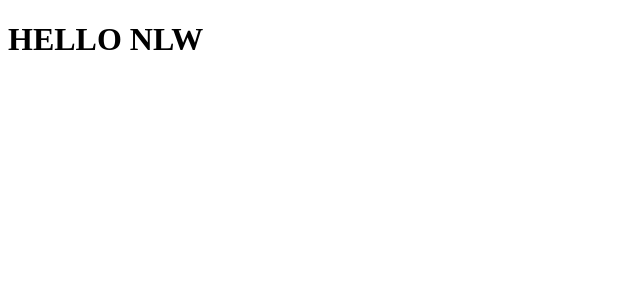
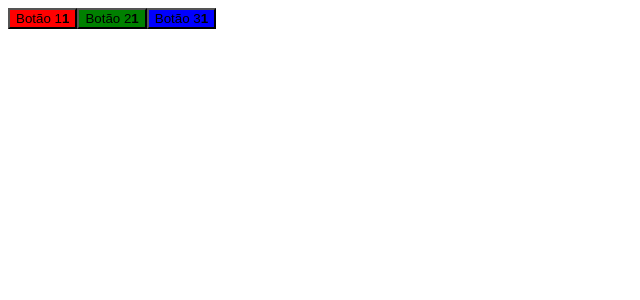
Before and after one commit to Jonatas6199/moveit, a React (Create React App) app: page / in a window 1280 px wide. Shown: the top 300 px of the page, without its empty margins (0-640 px from the left). Built offline with nearby package versions, Linux system fonts and the light colour scheme.

Commit message:
include initial components into app.tsx

```diff
--- a/src/App.tsx
+++ b/src/App.tsx
@@ -1,10 +1,21 @@
 import React from 'react';
-import './App.css';
+import {Button} from './components/button'
 
 //App é um componente do react que cria conteúdo em HTML
 function App() {
   return (
-        <h1>HELLO NLW</h1>
+    <div>
+      <Button color="red">
+        Botão 1
+      </Button>
+      <Button color="green">
+        Botão 2
+      </Button>
+      <Button color="blue">
+        Botão 3
+      </Button>
+    </div>
+
   );
 }
 
```
